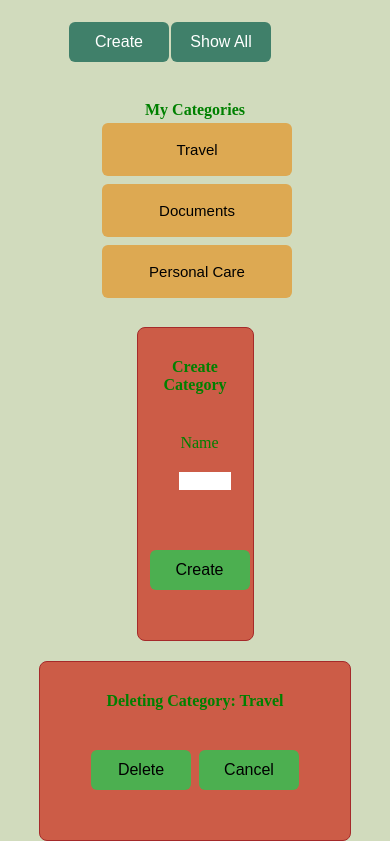
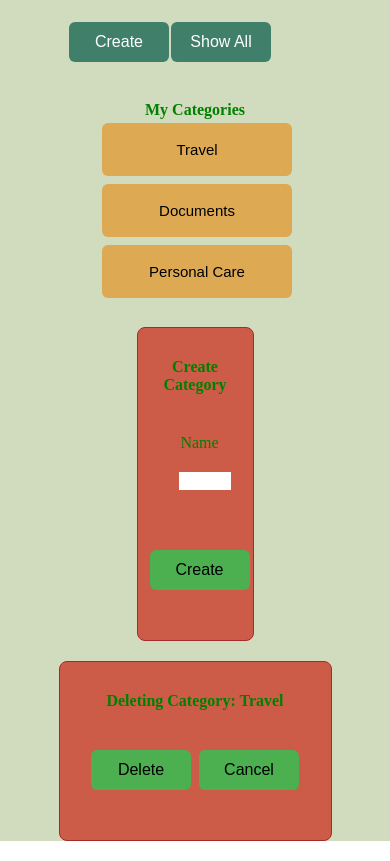
Before and after one commit to nitishbagul/where-is-it-node-capstone, a website: page public/index.html in a window 390 px wide. Shown: the part 7976-8837 px from the top of the page. Drawn offline with Linux system fonts and the light colour scheme.

Commit message:
adding some styles to collapsible

```diff
--- a/public/style.css
+++ b/public/style.css
@@ -645,7 +645,8 @@ label {
 
     .delete-item-popup,
     .delete-place-popup,
-    .delete-area-popup {
+    .delete-area-popup,
+    .delete-category-popup {
         width: 70%;
     }
 }
```
